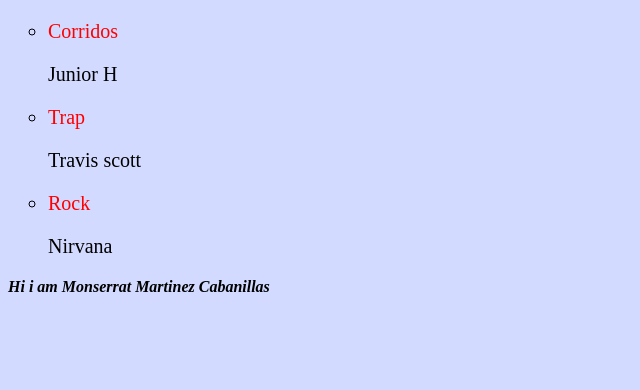
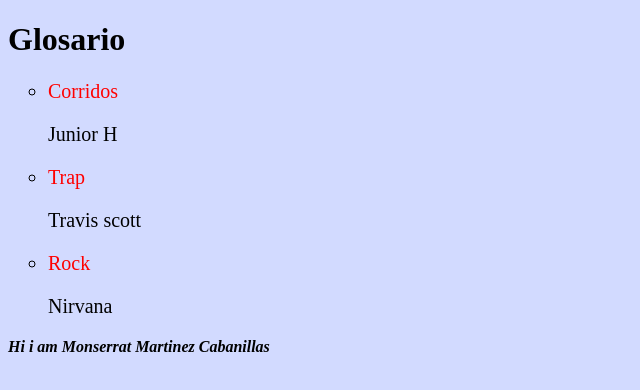
Before and after one commit to MONSERRATMARTINEZC/web, a plain HTML site: page index.html in a window 1280 px wide. Shown: the whole page, without its empty margins (0-640 px from the left). Drawn offline with Linux system fonts and the light colour scheme.

Commit message:
Update index.html

```diff
--- a/index.html
+++ b/index.html
@@ -4,6 +4,7 @@
 <title>Glosario</title>
      </head>
      <body bgcolor="D2DAFF">
+      <h1>Glosario</h1>
 
     <!--This is a comment-->
 <ul style="font-size: 20px; list-style-type:circle">
```
